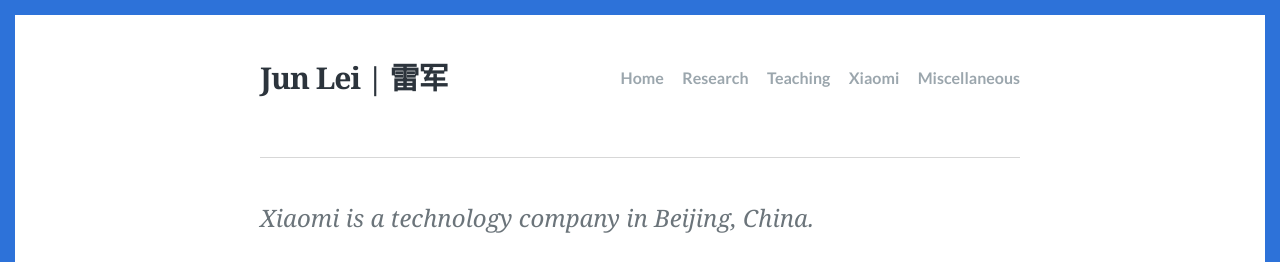
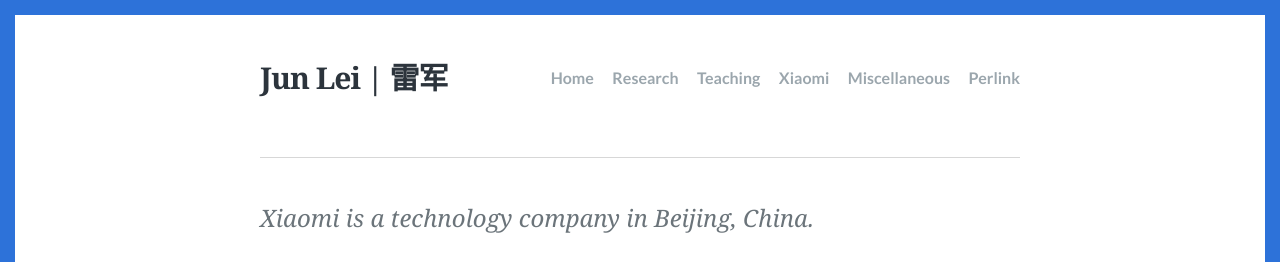
Before and after one commit to ciqiaowang/ciqiaowang.github.io, a Jekyll site: the page built from index.html, in a window 1280 px wide and 900 px high. Shown: the top 262 px of the window. Built offline with Jekyll 4.4.1, drawn with Linux system fonts in a browser that asks for light colours; the list of posts is cut into pages by our own code.

Commit message:
Update _config.yml

```diff
--- a/_config.yml
+++ b/_config.yml
@@ -38,6 +38,8 @@
     url: https://www.mi.com/index.html
   - text: Miscellaneous
     url: /miscellaneous.html
+  - text: Perlink
+    url: https://github.com/ciqiaowang/ciqiaowang.github.io/blob/7dd403ae128df1598bb9211544ce78fa38f7661e/_pages/about.md
 
 # The shortname for your Disqus site to enable comments.
 disqus: xiaomi
```
